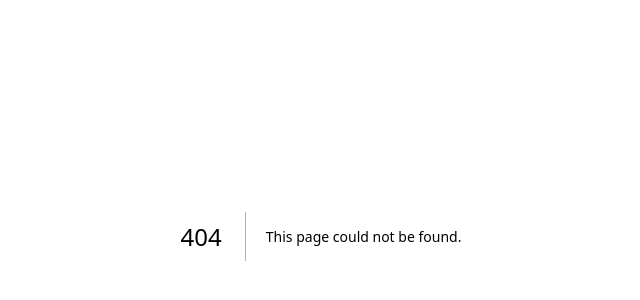
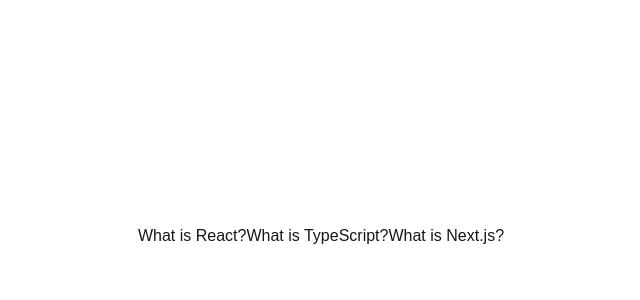
Before and after one commit to Neel37389/react-practice, a Next.js app: page /accordian in a window 1280 px wide. Before the commit this address had no page. Shown: the part 164-464 px from the top of the page, without its empty margins (319-959 px from the left). Built offline with nearby package versions, Linux system fonts and the light colour scheme.

Commit message:
Completed Accordian in Typescript

```diff
--- /dev/null
+++ b/src/app/accordian/page.tsx
@@ -0,0 +1,46 @@
+"use client";
+
+import { useState } from "react";
+
+interface AccordianItem {
+  id: number;
+  question: string;
+  answer: string;
+}
+
+const items: AccordianItem[] = [
+  {
+    id: 1,
+    question: "What is React?",
+    answer: "A JavaScript library for building UIs.",
+  },
+  {
+    id: 2,
+    question: "What is TypeScript?",
+    answer: "A strongly typed version of JavaScript.",
+  },
+  {
+    id: 3,
+    question: "What is Next.js?",
+    answer: "A React framework with server side rendering.",
+  },
+];
+
+export default function AccordianPage() {
+  const [active, setActive] = useState<number | null>(null);
+
+  return (
+    <div className="flex min-h-screen items-center justify-center">
+      {items.map((item) => (
+        <div key={item.id}>
+          <button
+            onClick={() => setActive(active === item.id ? null : item.id)}
+          >
+            {item.question}
+          </button>
+          {active === item.id && <p>{item.answer}</p>}
+        </div>
+      ))}
+    </div>
+  );
+}
```
